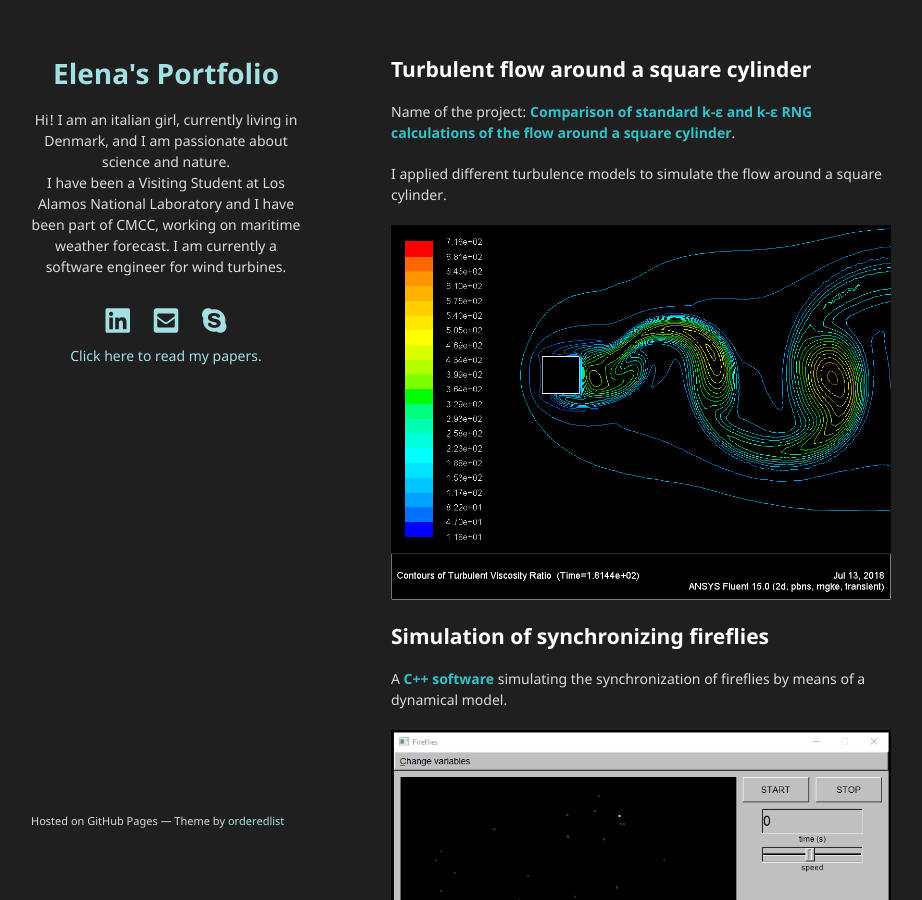
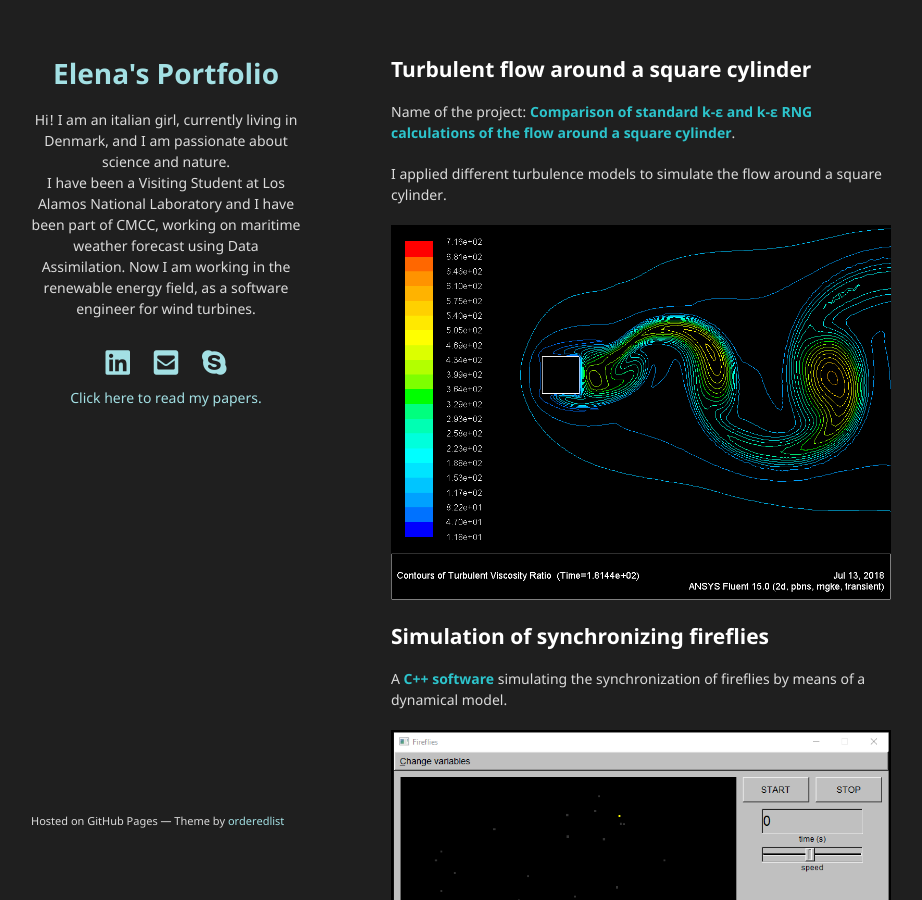
Before and after one commit to elenafini/elenafini.github.io, a Jekyll site: the page built from index.html, in a window 1280 px wide and 900 px high. Shown: the whole window, without its empty margins (179-1101 px from the left). Built offline with Jekyll 4.4.1, drawn with Linux system fonts in a browser that asks for light colours; the list of posts is cut into pages by our own code.

Commit message:
Modified description.

```diff
--- a/_config.yml
+++ b/_config.yml
@@ -5,7 +5,9 @@ description: |-
   Hi! I am an italian girl, currently living in Denmark, and I am passionate about science and nature.<br />
 
   I have been a Visiting Student at Los Alamos National Laboratory and I have been part of CMCC,
-  working on maritime weather forecast. I am currently a software engineer for wind turbines.
+  working on maritime weather forecast using Data Assimilation.
+
+  Now I am working in the renewable energy field, as a software engineer for wind turbines.
 theme: jekyll-theme-minimal
 plugins:
 - jekyll-seo-tag
```
